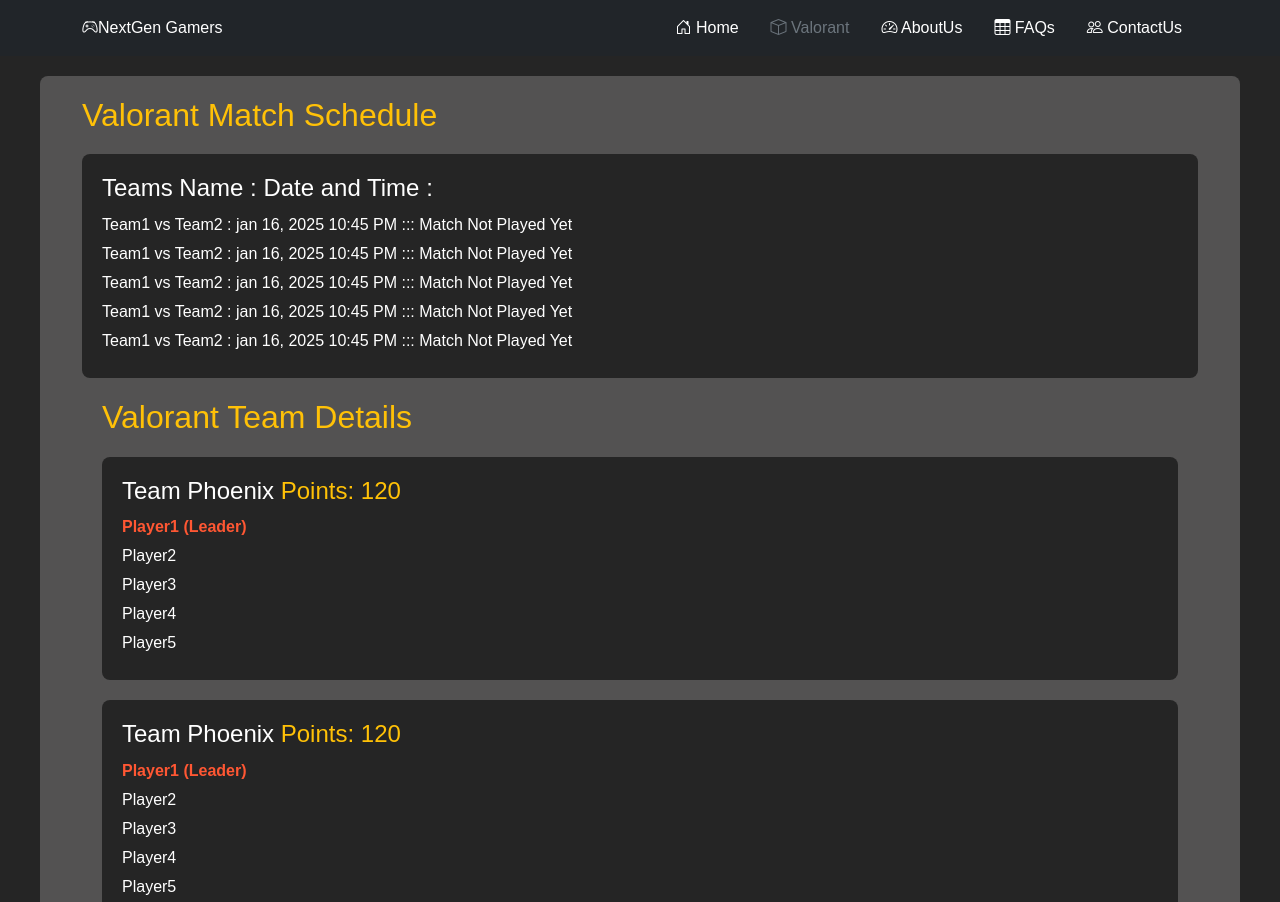
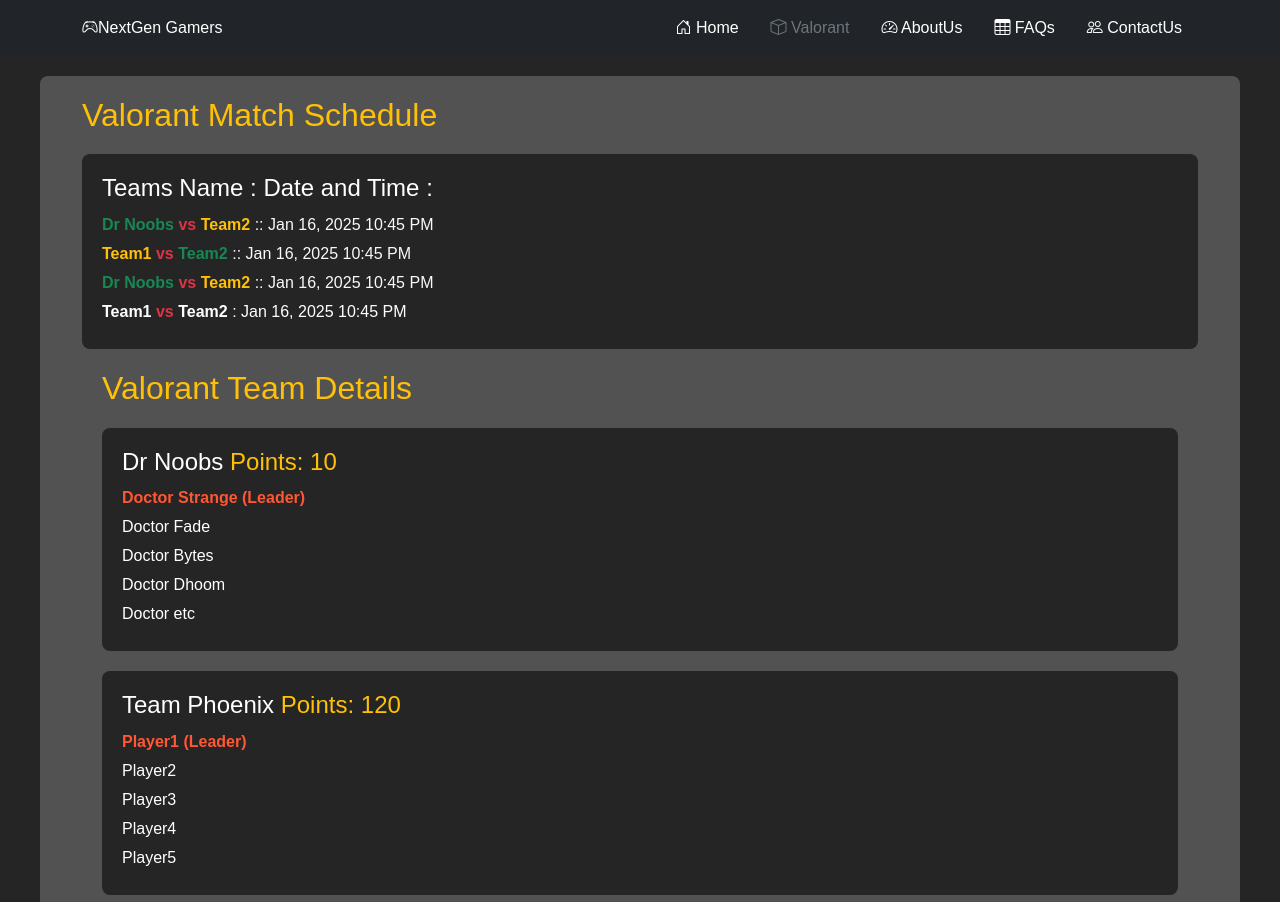
Before and after one commit to mn-ansari/NextGen-Gamers, a plain HTML site: page gameDetails.html in a window 1280 px wide. Shown: the top 902 px of the page. Drawn offline with nearby package versions, Linux system fonts and the light colour scheme; a script that the page names is missing.

Commit message:
Version 0.001

```diff
--- a/gameDetails.html
+++ b/gameDetails.html
@@ -127,11 +127,30 @@
                 <h2 class="h1highlight">Valorant Match Schedule</h2>
                 <div class="teams">
                     <h3>Teams Name        :   Date and Time    :   </h3>
-                    <p >Team1 vs Team2    :   jan 16, 2025 10:45 PM  ::: Match Not Played Yet </p>
-                    <p >Team1 vs Team2    :   jan 16, 2025 10:45 PM  ::: Match Not Played Yet </p>
-                    <p >Team1 vs Team2    :   jan 16, 2025 10:45 PM  ::: Match Not Played Yet </p>
-                    <p >Team1 vs Team2    :   jan 16, 2025 10:45 PM  ::: Match Not Played Yet </p>
-                    <p >Team1 vs Team2    :   jan 16, 2025 10:45 PM  ::: Match Not Played Yet </p>
+                    <p>
+                        <span class="text-success fw-bold">Dr Noobs</span>
+                        <span class="text-danger fw-bold">vs</span>
+                        <span class="text-warning fw-bold">Team2</span>
+                        <span class="text-light">::  Jan 16, 2025 10:45 PM</span>
+                    </p>
+                    <p>
+                        <span class="text-warning fw-bold">Team1</span>
+                        <span class="text-danger fw-bold">vs</span>
+                        <span class="text-success fw-bold">Team2</span>
+                        <span class="text-light">::  Jan 16, 2025 10:45 PM</span>
+                    </p>
+                    <p>
+                        <span class="text-success fw-bold">Dr Noobs</span>
+                        <span class="text-danger fw-bold">vs</span>
+                        <span class="text-warning fw-bold">Team2</span>
+                        <span class="text-light">::  Jan 16, 2025 10:45 PM</span>
+                    </p>
+                    <p>
+                        <span class="fw-bold">Team1</span>
+                        <span class="text-danger fw-bold">vs</span>
+                        <span class="fw-bold">Team2</span>
+                        : <span class="">Jan 16, 2025 10:45 PM</span>
+                    </p>
                 </div>
             </section>
         </div>
@@ -139,12 +158,12 @@
             <section class="gameDetails">
                 <h2>Valorant Team Details </h2>
                 <div class="teams">
-                    <h3>Team Phoenix <span class="text-warning">Points: 120</span></h3>
-                    <p class="leader">Player1 (Leader)</p>
-                    <p>Player2</p>
-                    <p>Player3</p>
-                    <p>Player4</p>
-                    <p>Player5</p>
+                    <h3>Dr Noobs <span class="text-warning">Points: 10</span></h3>
+                    <p class="leader">Doctor Strange (Leader)</p>
+                    <p>Doctor Fade</p>
+                    <p>Doctor Bytes </p>
+                    <p>Doctor Dhoom </p>
+                    <p>Doctor etc </p>
                 </div>
                 <div class="teams">
                     <h3>Team Phoenix <span class="text-warning">Points: 120</span></h3>
--- a/style.css
+++ b/style.css
@@ -39,7 +39,7 @@ main {
 }
 
 .bg-wlpr {
-    background-image: url('bg2.jpg');
+    background-image: url('bg1.jpeg');
     background-size: cover;
     background-position: center;
     background-repeat: no-repeat;
```
Also changed, not shown: contactus.html (+38 -3 lines), bg.svg (deleted), bg1.jpeg (added), img1.jpeg (added), img3.jpg (added).
